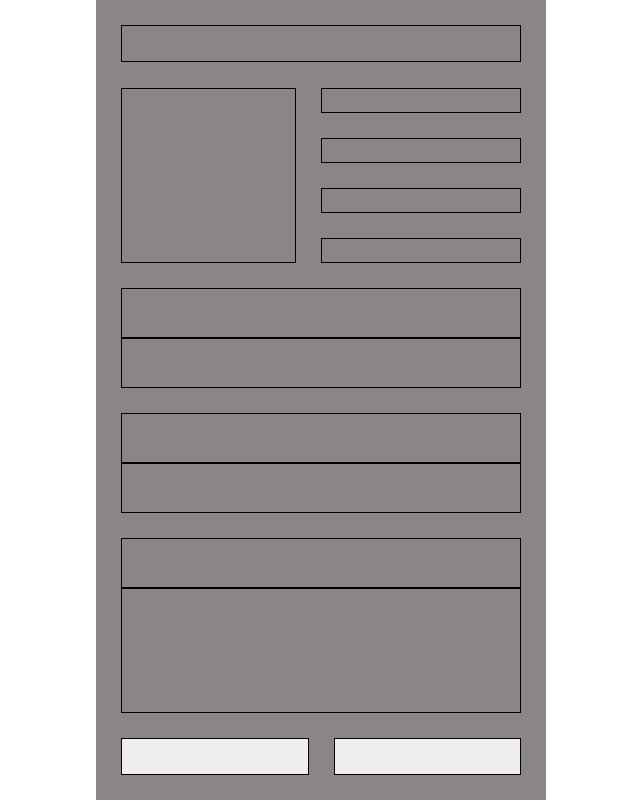
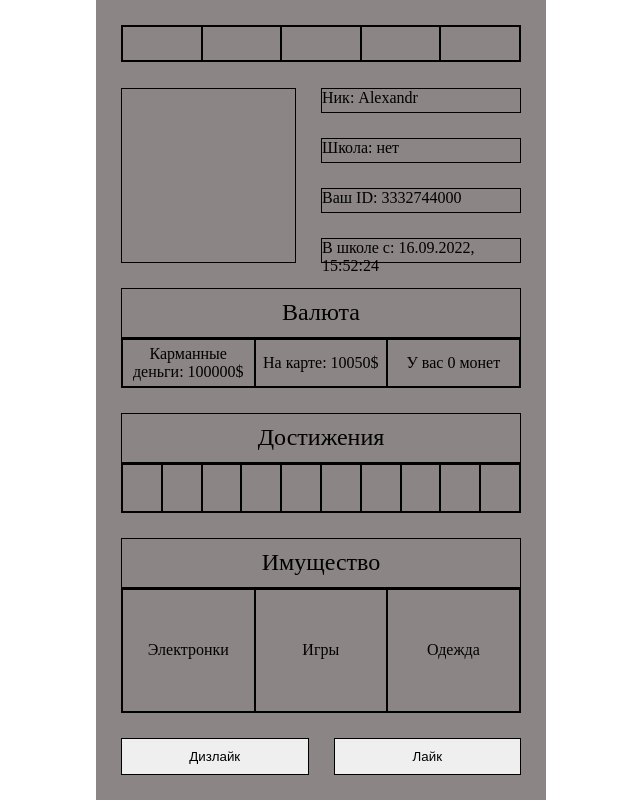
Before and after one commit to serp0v/BotSchoolboy, a plain HTML site: page profile.html in a window 1280 px wide. Shown: the whole page, without its empty margins (319-959 px from the left). Drawn offline with Linux system fonts and the light colour scheme.

Commit message:
add innerhtmls in profile prototype

```diff
--- a/main.js
+++ b/main.js
@@ -7,43 +7,45 @@
 
 
 
-// const clock = document.getElementById("getRegData")
-// const playerNick = document.getElementById("playerNick")
+const clock = document.getElementById("getRegData")
+const playerNick = document.getElementById("playerNick")
 
-// const config = {
-//   timeZone: "Europe/Moscow",
-// }
-// const today = new Date();
-// const time = today.toLocaleTimeString("ru-RU", {year: 'numeric', month: '2-digit', day: '2-digit', timeZone: config.timeZone})
+const config = {
+  timeZone: "Europe/Moscow",
+}
+const today = new Date();
+const time = today.toLocaleTimeString("ru-RU", {year: 'numeric', month: '2-digit', day: '2-digit', timeZone: config.timeZone})
 
-// const timePad = () => {
-//   let PlayerRegDate = localStorage.getItem('PlayerRegDate', 0);
-//   let nickName = "Alexandr";
-//   if (PlayerRegDate == null) {
-//     localStorage.setItem('PlayerRegDate', time);
-//     playerNick.innerHTML = nickName + ", дата регистрации: " + time;
-//   }
-//   playerNick.innerHTML = nickName + ", дата регистрации: " + localStorage.getItem('PlayerRegDate');
-// }
+const timePad = () => {
+  let PlayerRegDate = localStorage.getItem('PlayerRegDate', 0);
+  let nickName = "Alexandr";
+  if (PlayerRegDate == null) {
+    localStorage.setItem('PlayerRegDate', time);
+    clock.innerHTML ="В школе с: " + time;
+  }
+  playerNick.innerHTML ="Ник: " + nickName;
+  clock.innerHTML ="В школе с: " + localStorage.getItem('PlayerRegDate');
 
-// timePad();
+}
+
+timePad();
 
 
-// // ID игрока
-// // сохранение в localStorage
+// ID игрока
+// сохранение в localStorage
 
-// const playerIdDom = document.querySelector('#playerIdDom');
-// let playerID = localStorage.getItem('PlayerID', 0);
+const playerIdDom = document.querySelector('#playerIdDom');
+let playerID = localStorage.getItem('PlayerID', 0);
 
-// function getPlayerID() {
-// 	if (playerID == null) {
-// 		playerID = new Date().getTime();
-// 		localStorage.setItem('PlayerID', playerID);
-// 	}
-//   playerIdDom.innerHTML = "Ваш ID: " + localStorage.getItem('PlayerID').slice(3);
-// }
+function getPlayerID() {
+	if (playerID == null) {
+		playerID = new Date().getTime();
+		localStorage.setItem('PlayerID', playerID);
+	}
+  playerIdDom.innerHTML = "Ваш ID: " + localStorage.getItem('PlayerID').slice(3);
+}
 
-// getPlayerID();
+getPlayerID();
 
 // // уровень сна
 // // данные обнуляются после перезагрузки
@@ -71,54 +73,54 @@
 //   sleepLevel.innerHTML = "Уровень сна: " + sleepCount + "%";
 // }
 
-// // баланс
-// // падает до отрицательного
+// баланс
+// падает до отрицательного
 
-// const balance = document.getElementById('balance');
-// let balanceCount = 100000;
-// balance.innerHTML ="Карманные деньги: " + balanceCount + "$";
+const balance = document.getElementById('balance');
+let balanceCount = 100000;
+balance.innerHTML ="Карманные деньги: " + balanceCount + "$";
 
-// // Карточка
+// Карточка
 
-// const bankCard = document.getElementById('bankCard');
-// let bankCardCount = 10000;
-// bankCard.innerHTML ="На карте: " + bankCardCount + "$";
+const bankCard = document.getElementById('bankCard');
+let bankCardCount = 10000;
+bankCard.innerHTML ="На карте: " + bankCardCount + "$";
 
-// setInterval(() => {
-//   if (bankCardCount) {
-//     bankCardCount = Math.round(bankCardCount + (bankCardCount/1000));
-//     bankCard.innerHTML = "На карте: " + bankCardCount + "$";
-//   }
-// }, 1000);
+setInterval(() => {
+  if (bankCardCount) {
+    bankCardCount = Math.round(bankCardCount + (bankCardCount/1000));
+    bankCard.innerHTML = "На карте: " + bankCardCount + "$";
+  }
+}, 1000);
 
-// // Динамическая валюта
+// Динамическая валюта
 
-// const coinBalance = document.querySelector('#coinBalance');
-// let dynamicCoinBalance = 0;
+const coinBalance = document.querySelector('#coinBalance');
+let dynamicCoinBalance = 0;
 
 // const howMuchCoin = document.querySelector('#howMuchCoin').value;
 // const howMuchCoinSell = document.querySelector('#howMuchCoinSell').value;
 
 
-// coinBalance.innerHTML = "У вас " + dynamicCoinBalance + " монет";
+coinBalance.innerHTML = "У вас " + dynamicCoinBalance + " монет";
 
-// function randomInteger(min, max) {
-//   // случайное число от min до (max+1)
-//   let rand = min + Math.random() * (max + 1 - min);
-//   return Math.floor(rand);
-// }
+function randomInteger(min, max) {
+  // случайное число от min до (max+1)
+  let rand = min + Math.random() * (max + 1 - min);
+  return Math.floor(rand);
+}
 
-// const dynamicCoin = document.querySelector('#dynamicCoin');
-// let dynamicCoinCount = randomInteger(1000,2000);
-// let dynamicCoinCost = howMuchCoin * dynamicCoinCount;
+const dynamicCoin = document.querySelector('#dynamicCoin');
+let dynamicCoinCount = randomInteger(1000,2000);
+let dynamicCoinCost = howMuchCoin * dynamicCoinCount;
 
-// dynamicCoin.innerHTML = "Текущий курс валюты: " + dynamicCoinCount;
+dynamicCoin.innerHTML = "Текущий курс валюты: " + dynamicCoinCount;
 
-// setInterval(() => {
-//   let dynamicCoinCount = randomInteger(1000,2000);
-//   // console.log(dynamicCoinCount, "123")
-//   dynamicCoin.innerHTML = "Текущий курс валюты: " + dynamicCoinCount;
-// }, 10000);
+setInterval(() => {
+  let dynamicCoinCount = randomInteger(1000,2000);
+  // console.log(dynamicCoinCount, "123")
+  dynamicCoin.innerHTML = "Текущий курс валюты: " + dynamicCoinCount;
+}, 10000);
 
 // // Денежные операции
 
--- a/profile.html
+++ b/profile.html
@@ -79,7 +79,11 @@
         <div class="profile-container">
             <div class="system-btns__block">
                 <div class="system-btns-panel">
-
+                    <div class=""></div>
+                    <div class=""></div>
+                    <div class=""></div>
+                    <div class=""></div>
+                    <div class=""></div>
                 </div>
             </div>
             <div class="avatar-info-contaiter">
@@ -89,37 +93,56 @@
                 </div>
                 <div class="nick-id-reg-scool-container">
                     <div class="nickname">
-                        <div class=""></div>
+                        <div id="playerNick" class=""></div>
                     </div>
                     <div class="school-class">
-                        <div class=""></div>
+                        <div class="">Школа: нет</div>
                     </div>
                     <div class="player-id">
-                        <div class=""></div>
+                        <div id="playerIdDom" class=""></div>
                     </div>
                     <div class="player-reg">
-                        <div class=""></div>
+                        <div id="getRegData" class=""></div>
                     </div>
                 </div>
             </div>
             <div class="balance__block">
-                <div class="balance-achievments"></div>
-                <div class="balance-achievments"></div>
+                <div class="balance-achievments profile-block-title">Валюта</div>
+                <div class="balance-achievments balance-rows">
+                    <div id="balance" class=""></div>
+                    <div id="bankCard" class=""></div>
+                    <div id="coinBalance" class=""></div>
+                </div>
             </div>
             <div class="achievments__block">
-                <div class="balance-achievments"></div>
-                <div class="balance-achievments"></div>
+                <div class="balance-achievments profile-block-title">Достижения</div>
+                <div class="balance-achievments achievments-row">
+                    <div class=""></div>
+                    <div class=""></div>
+                    <div class=""></div>
+                    <div class=""></div>
+                    <div class=""></div>
+                    <div class=""></div>
+                    <div class=""></div>
+                    <div class=""></div>
+                    <div class=""></div>
+                    <div class=""></div>
+                </div>
             </div>
             <div class="property__block">
-                <div class="property-title"></div>
-                <div class="property-content"></div>
+                <div class="property-title profile-block-title">Имущество</div>
+                <div class="property-content">
+                    <div class="sig">Электронки</div>
+                    <div class="games">Игры</div>
+                    <div class="odezhda">Одежда</div>
+                </div>
             </div>
             <div class="like-dislike-container">
                 <button class="like-dislike-btn">
-
+                    Дизлайк
                 </button>
                 <button class="like-dislike-btn">
-
+                    Лайк
                 </button>
             </div>
         </div>
--- a/style.css
+++ b/style.css
@@ -47,6 +47,16 @@ body, html {
     align-items: center;
     display: flex;
     justify-content: center;
+    flex-direction: row;
+}
+.system-btns-panel > div{
+    height: 100%;
+    width: 20%;
+    display: flex;
+    justify-content: center;
+    align-items: center;
+    text-align: center;
+    border: 0.1vh solid #000;
 }
 .avatar-info-contaiter {
     height: 25%;
@@ -103,6 +113,35 @@ body, html {
 .property-content {
     height: 62.5%;
     border: 0.1vh solid #000;
+    display: flex;
+    flex-direction: row;
+}
+.property-content > div {
+    height: 100%;
+    width: 33.3%;
+    display: flex;
+    justify-content: center;
+    align-items: center;
+    text-align: center;
+    border: 0.1vh solid #000;
+}
+.balance-rows > div {
+    height: 100%;
+    width: 33.3%;
+    display: flex;
+    justify-content: center;
+    align-items: center;
+    text-align: center;
+    border: 0.1vh solid #000;
+}
+.achievments-row > div {
+    height: 100%;
+    width: 10%;
+    display: flex;
+    justify-content: center;
+    align-items: center;
+    text-align: center;
+    border: 0.1vh solid #000;
 }
 .like-dislike-container {
     height: 7.8125%;
@@ -116,8 +155,15 @@ body, html {
     height: 60%;
     width: 46.875%;
     display: flex;
+    justify-content: center;
+    align-items: center;
+    text-align: center;
     border: 0.1vh solid #000;
 }
 .like-dislike-btn ~ .like-dislike-btn {
     margin-left: 6.25%;
 }
+.profile-block-title {
+    display: flex;justify-content: center;align-items: center;
+    font-size: 3vh;
+}
```
